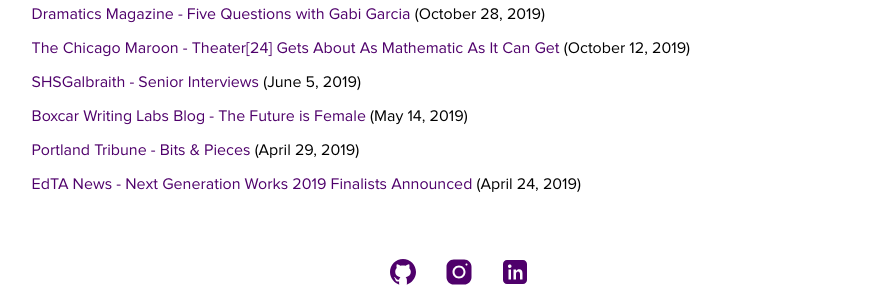
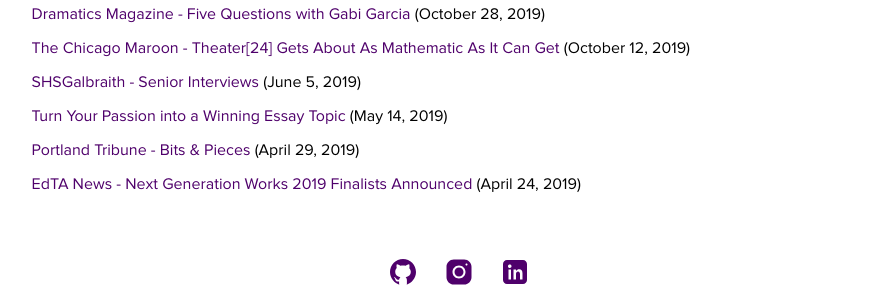
Before and after one commit to gabigarc03/gabigarc03.github.io, a Jekyll site: the page built from _pages/about.md, in a window 1280 px wide. Shown: the part 870-1170 px from the top of the page, without its empty margins (201-1075 px from the left). Built offline with Jekyll 4.4.1, drawn with Linux system fonts in a browser that asks for light colours; some web fonts are replaced.

Commit message:
Updated link

```diff
--- a/_pages/about.md
+++ b/_pages/about.md
@@ -32,7 +32,7 @@
 
 [SHSGalbraith - Senior Interviews](https://sites.google.com/site/shsgalbraith/non-class-pages/senior-interviews/senior-interviews-2019?authuser=0) (June 5, 2019)
 
-[Boxcar Writing Labs Blog - The Future is Female](https://www.boxcarwritinglabs.com/blog/the-future-is-female) (May 14, 2019)
+[Turn Your Passion into a Winning Essay Topic](https://www.victoriapayne.com/passiontopic) (May 14, 2019)
 
 [Portland Tribune - Bits & Pieces](https://pamplinmedia.com/pt/11-features/426947-333436-bits-and-pieces-pwoff) (April 29, 2019)
 
```
